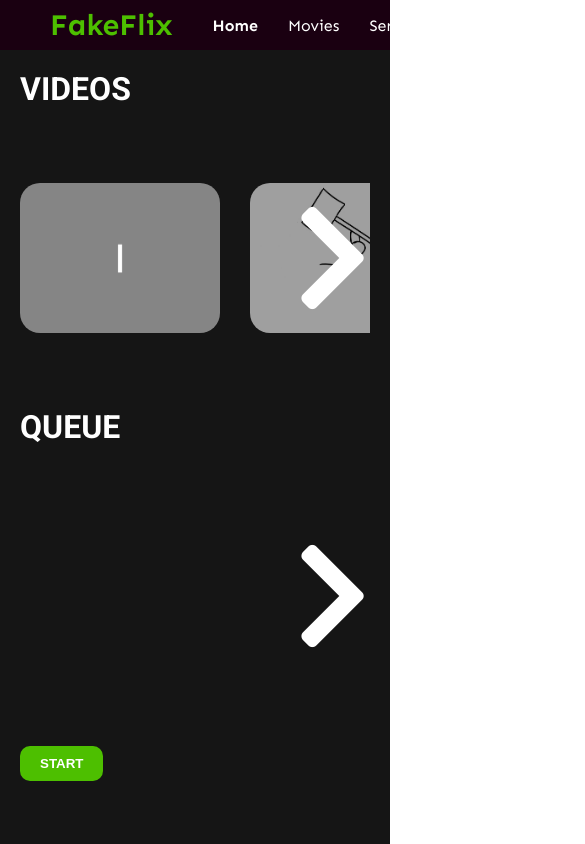
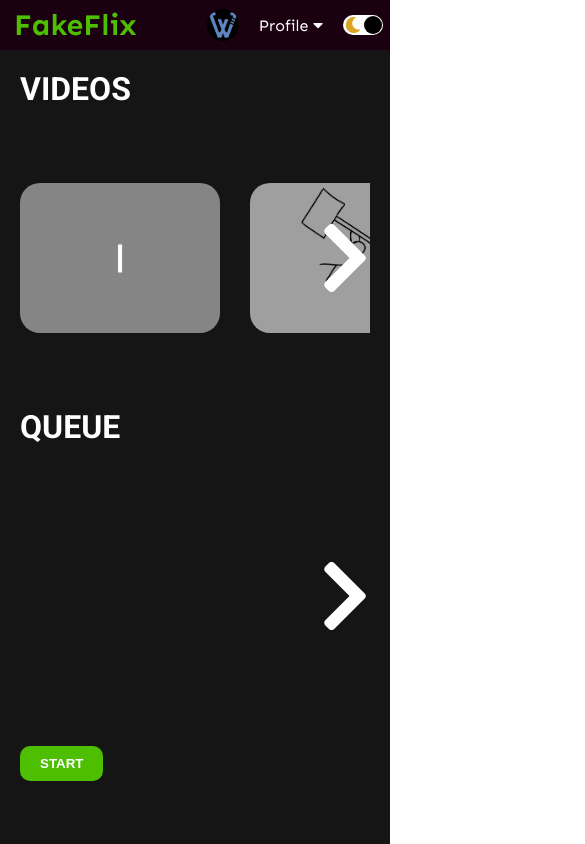
Before and after one commit to warloxcz/Netflix, a plain HTML site: page index.html in a window 390 px wide. Shown: the top 844 px of the page, 585 px wide, since content can reach past the window. Drawn offline with nearby package versions, Linux system fonts and the light colour scheme.

Commit message:
responsive update

```diff
--- a/index.html
+++ b/index.html
@@ -21,7 +21,7 @@
             <div class="logo-container">
                 <h1 class="logo">FakeFlix</h1>
             </div>
-            <div class="menu-container">
+           <!-- <div class="menu-container">
                 <ul class="menu-list">
                     <li class="menu-list-item active">Home</li>
                     <li class="menu-list-item">Movies</li>
@@ -30,14 +30,14 @@
                     <li class="menu-list-item">Trends</li>
 
                 </ul>
-            </div>
-            <div class="profile-container">
+            </div>-->
+             <div class="profile-container">
                 <img class="profile-picture" src="img/profile.jpg" alt="">
                 <div class="profile-text-container">
                     <span class="profile-text">Profile</span>
                     <i class="fas fa-caret-down"></i>
                 </div>
-                <div class="toggle">
+               <div class="toggle">
                     <i class="fas fa-moon toggle-icon"></i>
                     <i class="fas fa-sun toggle-icon"></i>
                     <div class="toggle-ball"></div>
--- a/style.css
+++ b/style.css
@@ -255,6 +255,10 @@ body {
 .movie-list-item-desc {
   width: 150px;
 }
+.arrow {
+  font-size: 80px;
+  top: 110px;
+}
 
 element.style {
 }
@@ -263,6 +267,11 @@ element.style {
 }
 .movie-list-item-button {
   font-size: 12px;
+}
+.navbar-container {
+
+  padding: 0 7px;
+
 }
 
 }
@@ -283,3 +292,8 @@ div.player {
     width: 90%;
   }
 }
+
+.logo {
+
+  margin-left: 7px;
+}
```
